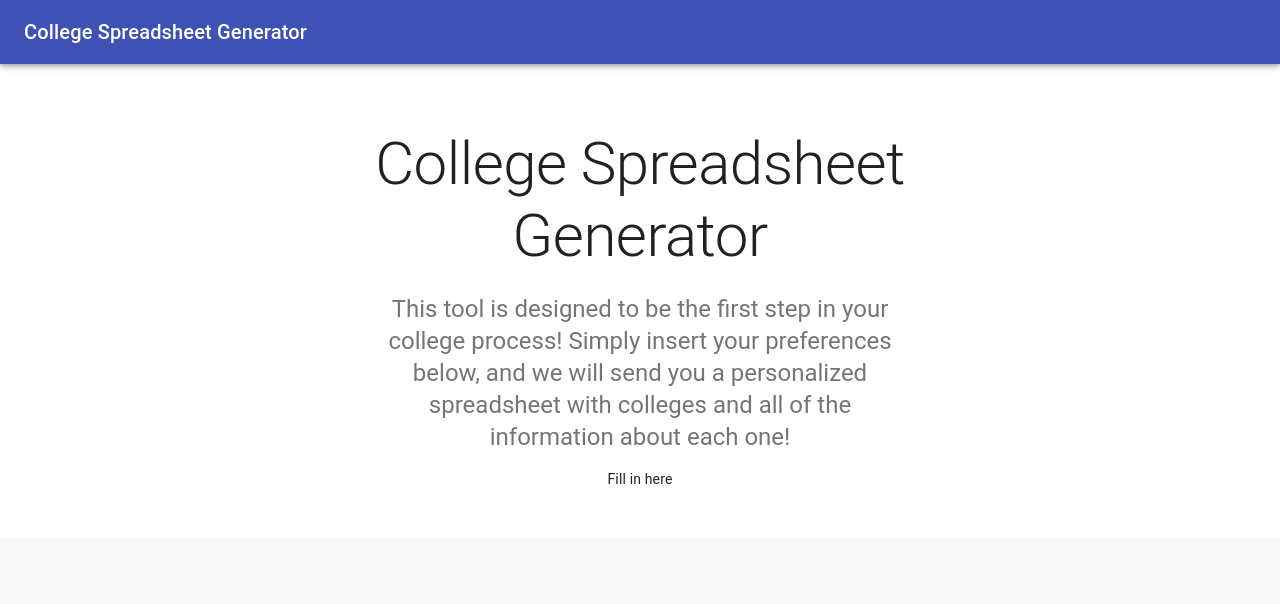
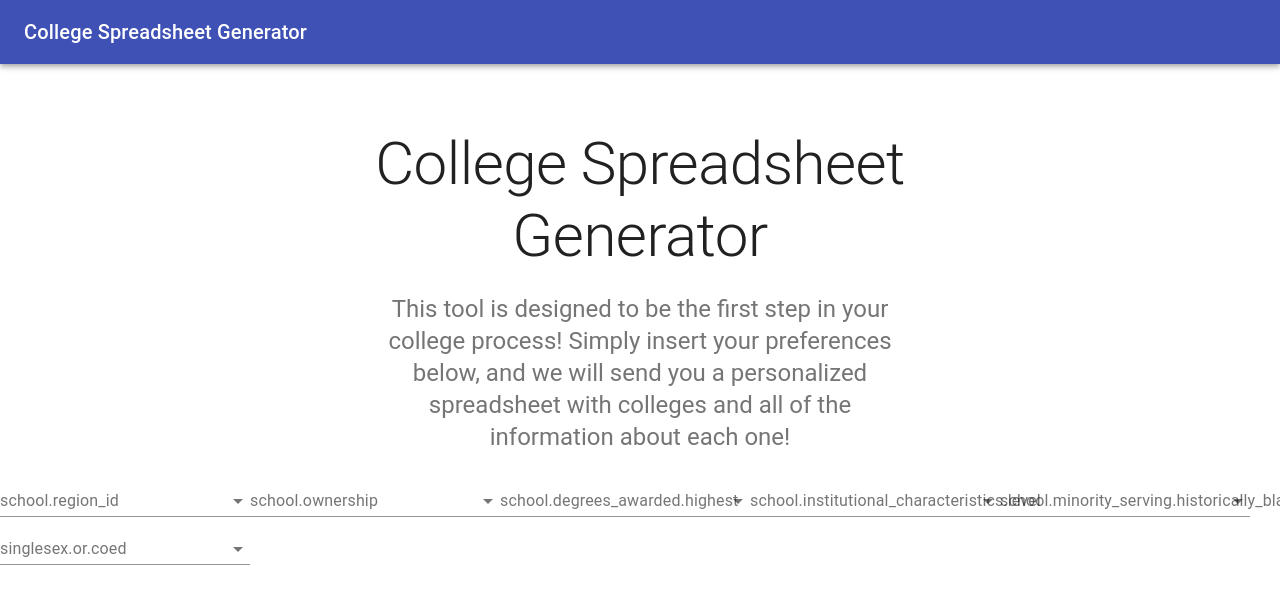
Before and after one commit to jackdavidweber/simpleCollegeDataForm, a React (Create React App) app: page / in a window 1280 px wide. Shown: the top 604 px of the page. Built offline with nearby package versions, Linux system fonts and the light colour scheme; no server answers.

Commit message:
is_in filters are now working with new look

```diff
--- a/src/App.js
+++ b/src/App.js
@@ -23,6 +23,46 @@ import { ScrollTo } from "react-scroll-to";
 import Button from '@material-ui/core/Button';
 import FiltersMapping from './FiltersMapping'
 
+const hardCodedFilters = {
+  "school.region_id": [
+      'U.S. Service Schools',
+      'New England (CT, ME, MA, NH, RI, VT)',
+      'Mid East (DE, DC, MD, NJ, NY, PA)',
+      'Great Lakes (IL, IN, MI, OH, WI)',
+      'Plains (IA, KS, MN, MO, NE, ND, SD)',
+      'Southeast (AL, AR, FL, GA, KY, LA, MS, NC, SC, TN, VA, WV)',
+      'Southwest (AZ, NM, OK, TX)',
+      'Rocky Mountains (CO, ID, MT, UT, WY)',
+      'Far West (AK, CA, HI, NV, OR, WA)',
+      'Outlying Areas (AS, FM, GU, MH, MP, PR, PW, VI)',
+  ],
+  "school.ownership": [
+    'Public',
+    'Private nonprofit',
+    'Private for-profit',
+  ],
+  "school.degrees_awarded.highest": [
+    'Non-degree-granting',
+    'Certificate degree',
+    'Associate degree',
+    'Bachelors degree',
+    'Graduate degree',
+  ],
+  "school.institutional_characteristics.level": [
+    '4-year',
+    '2-year',
+    'Less-than-2-year',
+  ],
+  "school.minority_serving.historically_black": [
+    'No',
+    'Yes',
+  ],
+  "singlesex.or.coed": [
+    "Single-Sex: Men",
+    "Single-Sex: Women",
+    "Co-Educational",
+  ]
+}
 
 const drawerWidth = 240;
 
@@ -147,20 +187,64 @@ const useStyles = makeStyles(theme => ({
   }));
 
 
+function cleanObject(o){
+  // for some reason, filters come through strangely. This function fixes this
+  var newObj = {}
+
+  for (let k in o){
+    let v = o[k]
+
+    if (Array.isArray(v) && v.length > 0){
+      newObj[k]=v
+    }
+  }
+  return newObj
+}
+
 export default function Dashboard() {
   const classes = useStyles();
   const [open, setOpen] = React.useState(true);
 
   const [filters, setFilters] = useState({})
-  const [graphData, setGraphData] = useState({})
+  const [table, setTable] = useState({})
 //   const forceUpdate = useForceUpdate()  FIXME: This might be necessary later
 
   const applyFilters = vals => {
-    console.log("applying filters needs to be filled in")
+    let postBody = {"filter_dict":{"is_in":cleanObject(vals),"is_btwn":{"latest.admissions.act_scores.midpoint.cumulative":{"min":0,"max":36,"inclusive":true},"latest.student.size":{"min":0,"max":50000,"inclusive":true}}},"recipient_email":"jack.weber@pomona.edu"}
+    postRequest(postBody)
     // var apiOutput = postRequest(removeUnnecessaryPropertiesFromPostBody(vals))
     //alert('filters have been applied \n' + JSON.stringify(removeUnnecessaryPropertiesFromPostBody(vals)));
     // forceUpdate();
   };
+
+  // POST REQUEST
+  async function postRequest(postBody){
+    // used https://jasonwatmore.com/post/2020/02/01/react-fetch-http-post-request-examples "POST request using fetch with async/await"
+
+    const requestOptions = {
+      method: 'POST',
+      headers: {
+        Accept: 'application/json',
+        'Content-Type': 'application/json'
+      },
+      body: JSON.stringify(postBody)
+    };
+    const response = await fetch('https://flask-restful-collegedata.herokuapp.com/', requestOptions);
+    //  const response = await fetch('https://localhost:44355/api/Alumni', requestOptions);
+
+    const data = await response.json();
+    setTable(data);
+  }
+
+  useEffect(() => {
+    setFilters(hardCodedFilters)
+
+    // When the page loads, GET request and POST request are called to populate the page initially
+    // getRequest()
+
+    // POST request is called with no body which asks the backend for all data
+    // postRequest({})
+  }, [])
 
     return (
         <React.Fragment>
@@ -184,7 +268,6 @@ export default function Dashboard() {
             </Container>
             <Grid container spacing={2} justify="center">
               <Grid item>
-                Fill in here
                 {Object.keys(filters).length > 0 && <FiltersMapping input={filters} buttonBehavior= {applyFilters} />}
               </Grid>
 
--- a/src/FiltersMapping.js
+++ b/src/FiltersMapping.js
@@ -10,7 +10,7 @@ import Select from '@material-ui/core/Select';
 import Checkbox from '@material-ui/core/Checkbox';
 import Chip from '@material-ui/core/Chip';
 import Button from '@material-ui/core/Button';
-// import Autocomplete from '@material-ui/lab/Autocomplete';
+import Autocomplete from '@material-ui/lab/Autocomplete';
 import TextField from '@material-ui/core/TextField';
 
 
@@ -75,9 +75,9 @@ export default function MultipleSelect({input, buttonBehavior}) {
     //   setValues(value);
     // };
 
-    // useEffect(() => {
-    //   buttonBehavior(values);
-    // }, [values]);
+    useEffect(() => {
+      buttonBehavior(values);
+    }, [values]);
 
     const handleChange = name => (event, newValue) => {
       var updatedVal = newValue ? newValue : event.target.value
@@ -88,23 +88,15 @@ export default function MultipleSelect({input, buttonBehavior}) {
       //buttonBehavior(values);
     };
 
-    const fields = Object.keys(input);
-    const vals = Object.values(input);
-
-    // function handleClick(){
-    //   buttonBehavior(values);
-    // }
-
   return (
     <div>
-    {fields.map(field=>(
+    {Object.keys(input).map(field=>(
       <FormControl key={field} className={classes.formControl}>
-          Hello world
-      {/* <Autocomplete
+        <Autocomplete
         className={classes.root}
             multiple
             id="tags-standard"
-        options={vals[fields.indexOf(field)]}
+            options={input[field]}
             getOptionLabel={(option) => option}
             onChange={handleChange(field)}
             renderInput={(params) => (
@@ -115,7 +107,7 @@ export default function MultipleSelect({input, buttonBehavior}) {
                 placeholder= {field}
             />
             )}
-      /> */}
+        />
       </FormControl>
     ))}
     {/* <Button onClick={handleClick} variant="contained" color="primary" className={classes.button} align="center">
```
Also changed, not shown: 1 other file (tests, documents, lock files or other folders). Lines whose indentation alone changed are shown as unchanged.
